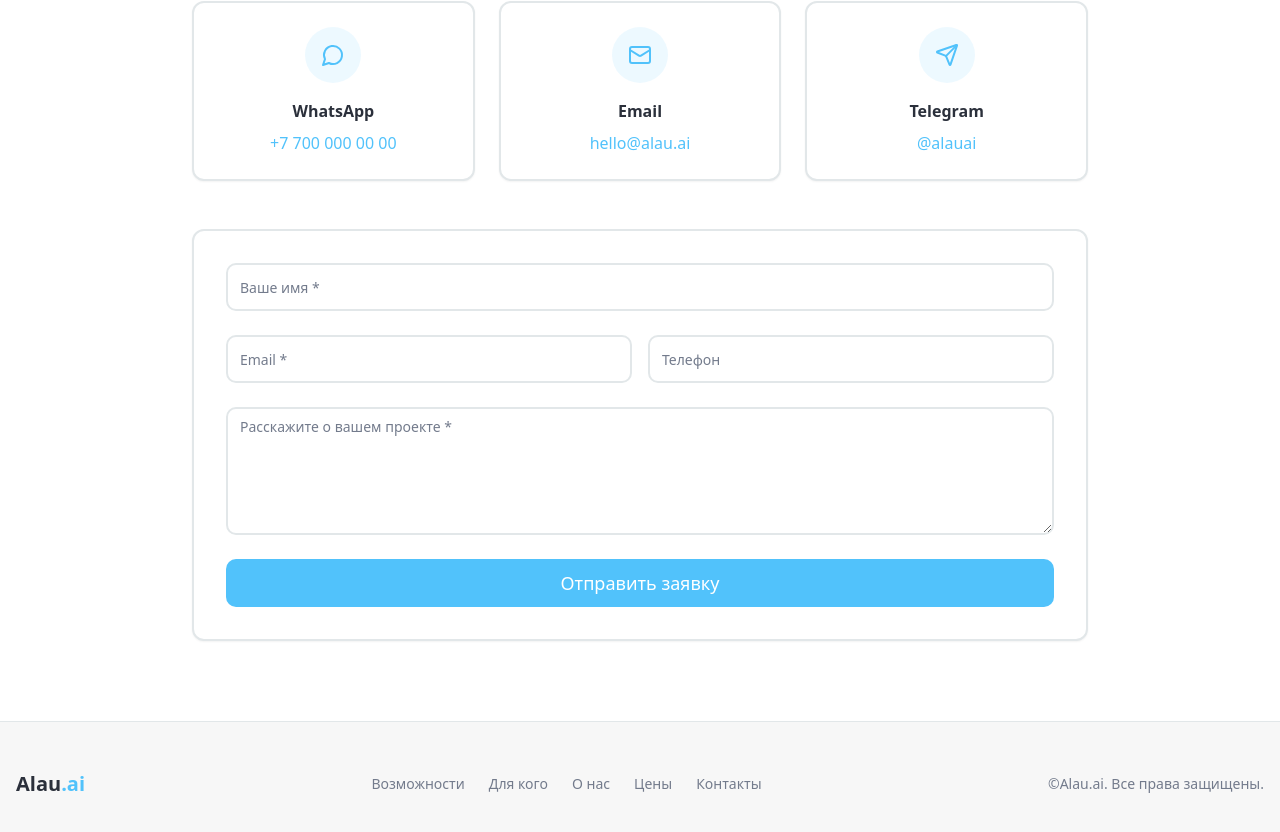
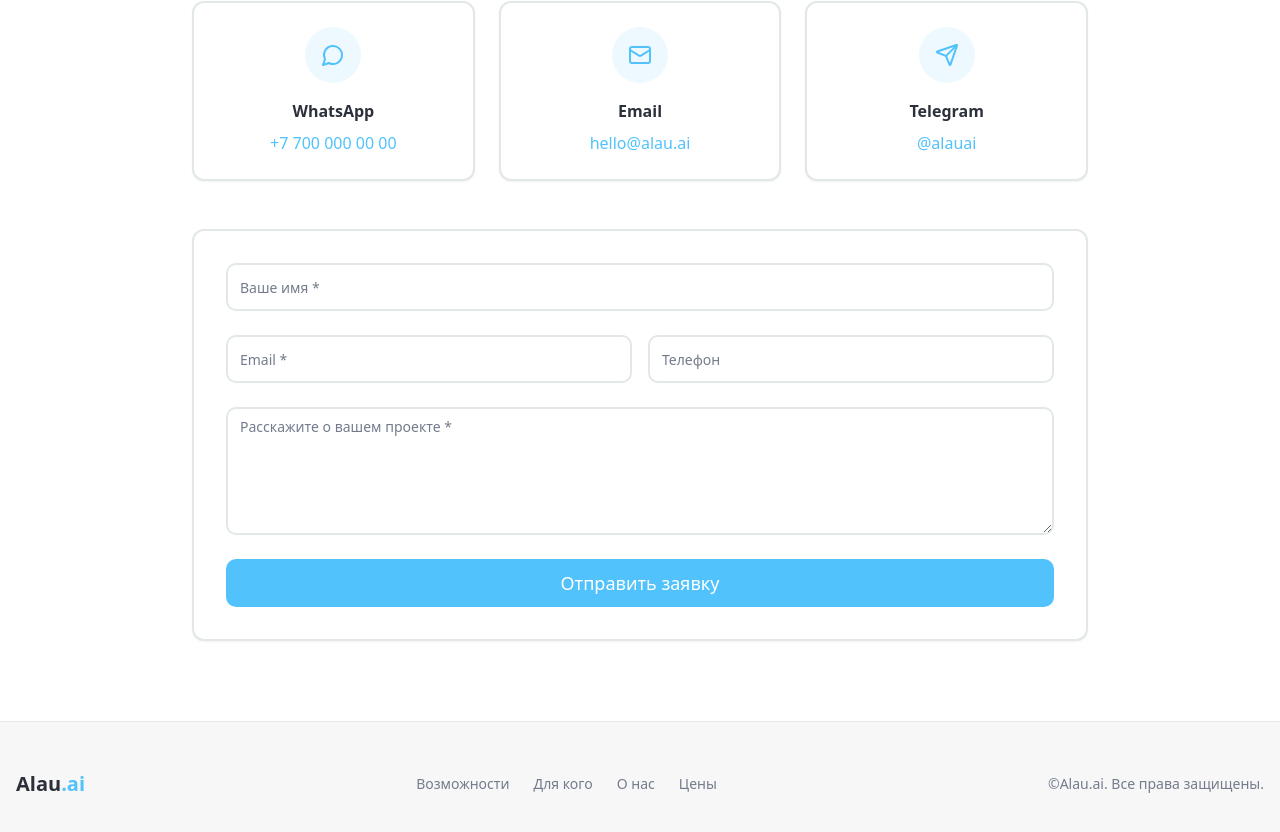
Before and after one commit to d0kuzu/alau-front, a React (Vite) app: page / in a window 1280 px wide. Shown: the part 4858-5690 px from the top of the page. Built offline with nearby package versions, Linux system fonts and the light colour scheme; the HTML template or start-up script is replaced by a standard one.

Commit message:
Visual edit in Lovable
Edited UI in Lovable

```diff
--- a/src/components/Footer.tsx
+++ b/src/components/Footer.tsx
@@ -43,9 +43,7 @@ const Footer = () => {
             <button onClick={() => scrollToSection("pricing")} className="hover:text-foreground transition-colors">
               Цены
             </button>
-            <button onClick={() => scrollToSection("contact")} className="hover:text-foreground transition-colors">
-              Контакты
-            </button>
+
           </div>
 
           <div className="text-sm text-muted-foreground">
```
